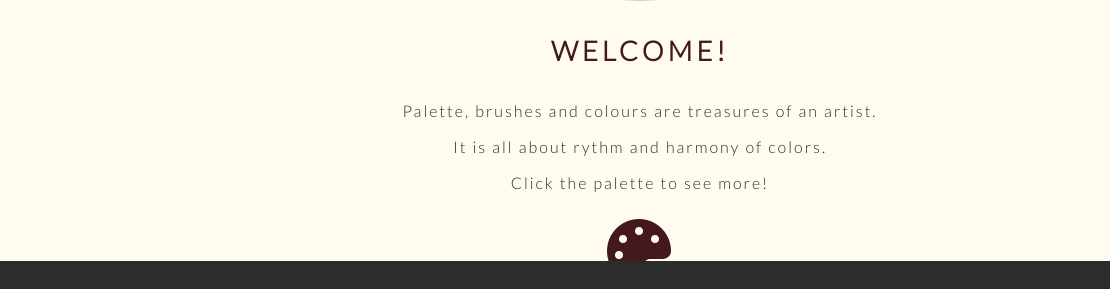
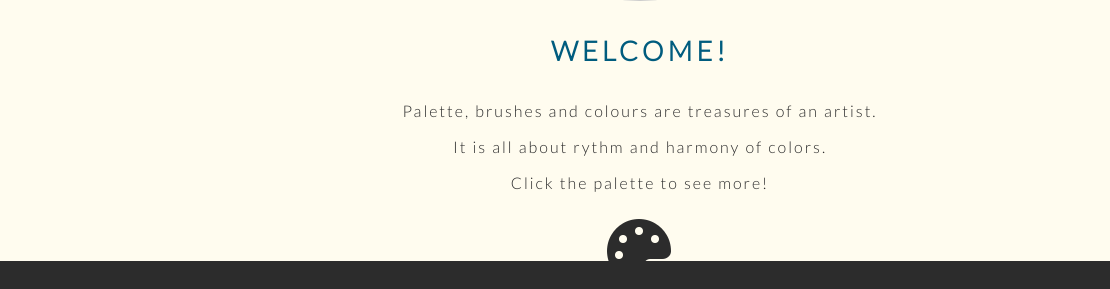
Before and after one commit to MerveKucukzoroglu/Elite-Frames, a plain HTML site: page index.html in a window 1280 px wide. Shown: the part 464-753 px from the top of the page, 0-1110 px from the left. Drawn offline with Linux system fonts and the light colour scheme.

Commit message:
Change title color and icon color

```diff
--- a/assets/css/style.css
+++ b/assets/css/style.css
@@ -71,7 +71,7 @@ a {
     text-transform: uppercase;
     margin: 40px;
     clear: both;
-    color: #43181E;
+    color: #005C7E;
 }
 
 /* home page cirle image
@@ -84,7 +84,6 @@ with adjustments to the original code) */
 
     padding: 10px;
     margin: 0 auto;
-    float: center;
     clear: both;
 
     border-style: solid;
@@ -108,7 +107,7 @@ with adjustments to the original code) */
 
 #icon a{
    text-decoration: none;
-   color: #43181E;
+   color: #2C2C2C;
    font-size: 400%;
 }
 
```
